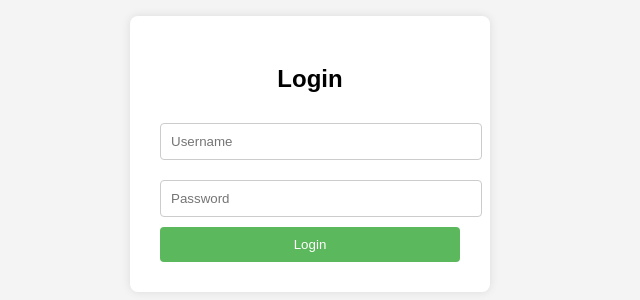
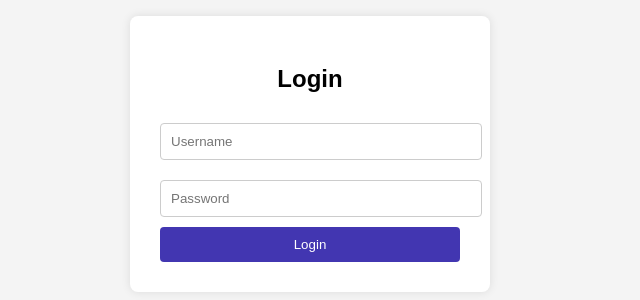
Before and after one commit to WebDevShubham/loginForm, a plain HTML site: page index.html in a window 1280 px wide. Shown: the part 254-554 px from the top of the page, without its empty margins (330-970 px from the left). Drawn offline with Linux system fonts and the light colour scheme.

Commit message:
Add files via upload

```diff
--- a/index.html
+++ b/index.html
@@ -38,13 +38,12 @@
     .login-container input[type="submit"] {
       width: 100%;
       padding: 10px;
-      background-color: #5cb85c;
+      background-color: #4236b1;
       color: white;
       border: none;
       border-radius: 4px;
       cursor: pointer;
     }
-
   </style>
 </head>
 <body>
```
